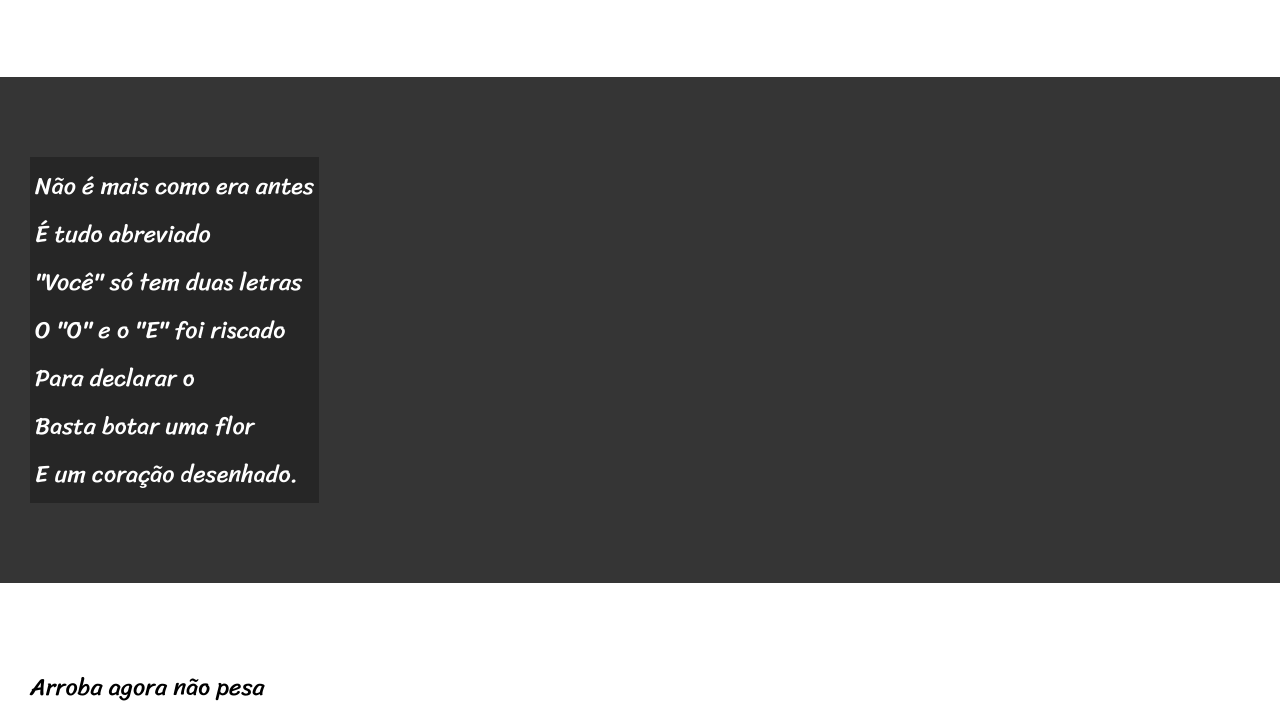
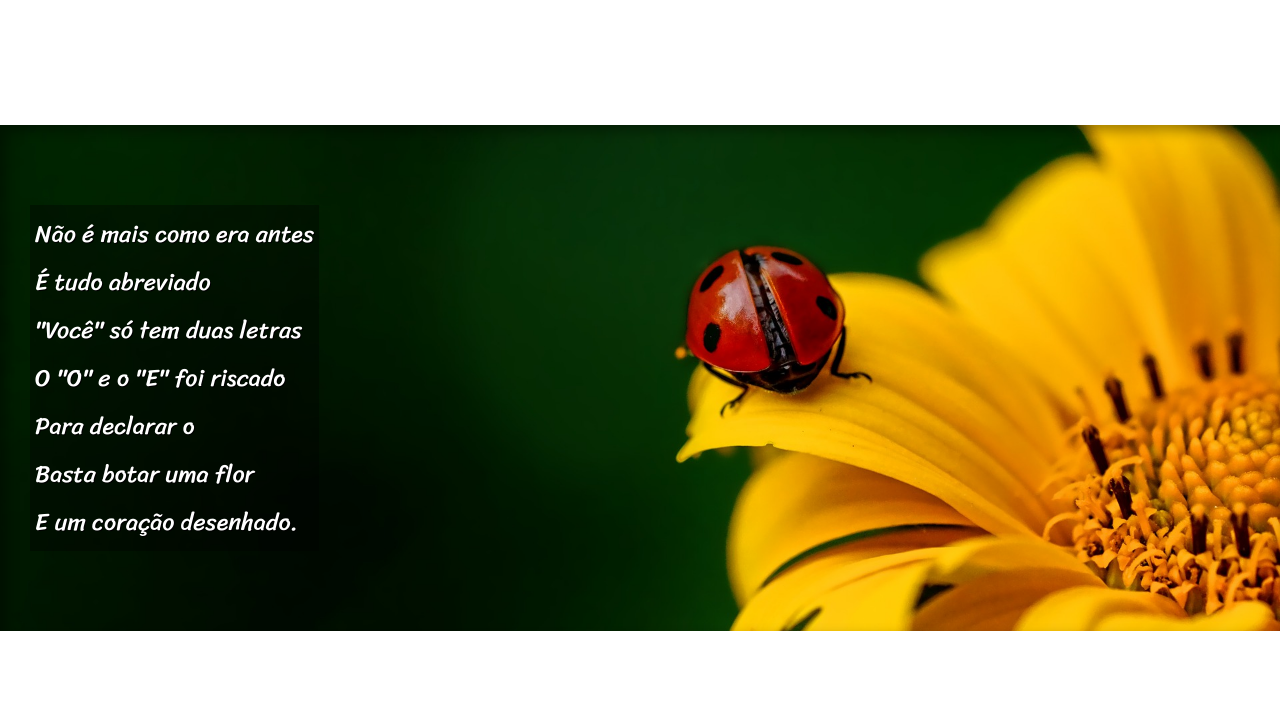
Before and after one commit to arnaldo3636/html-css, a plain HTML site: page exercicio/desafio12/index.html in a window 1280 px wide. Shown: the part 612-1320 px from the top of the page. Drawn offline with Linux system fonts and the light colour scheme.

Commit message:
atualizei

```diff
--- a/exercicio/desafio12/index.html
+++ b/exercicio/desafio12/index.html
@@ -31,7 +31,7 @@
 
 
 
-    <section class="imagem">
+    <section class="imagem" id="img01">
         <p>
             Não é mais como era antes <br>
             É tudo abreviado <br>
@@ -68,7 +68,7 @@
 
 
 
-    <section class="imagem">
+    <section class="imagem" id="img02">
         <p>
             Tenho saudade das cartas  <br>
             Escritas com a própria mão <br>
--- a/exercicio/desafio12/style.css
+++ b/exercicio/desafio12/style.css
@@ -49,22 +49,34 @@ section{
     line-height: 2em;
     padding-left: 30px;
 }
+section > p {
+    padding-bottom: 2em ;
+}
 section.normal{
     background-color: white;
     color: black;
 }
 section.imagem{
-    background-color: rgba(0, 0, 0, 0.685);
+    background-color: rgba(0, 0, 0, 0.355);
     color: white;
-
+    box-shadow: inset 6px 6px 13px 0px rgba(0, 0, 0, 0.363);
+    background-size: cover;
+    background-attachment: fixed;
 }
 section.imagem > p{
     display: inline-block;
     padding: 5px;
-    background-color: rgba(0, 0, 0, 0.288);
-
+    background-color: rgba(0, 0, 0, 0.355);
+    text-shadow: 1px 1px 0px black;
 
 }
+section#img01{
+    background-image: url(imagens/background001.jpg);
+    background-position: right center;
+
+}
+section#img02{
+    background-image: url(imagens/background002.jpg);
 
 footer{
     background-color: black;
```
